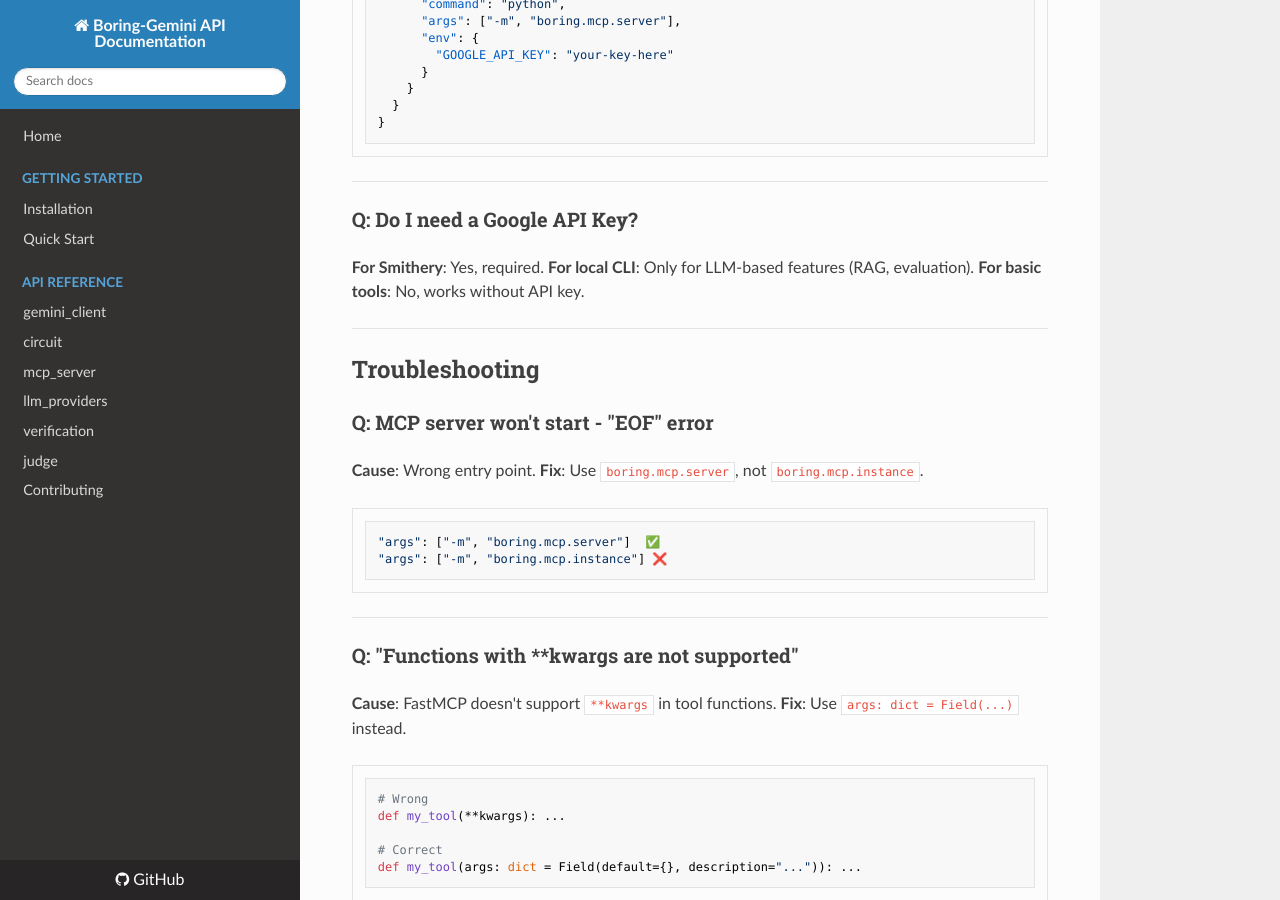
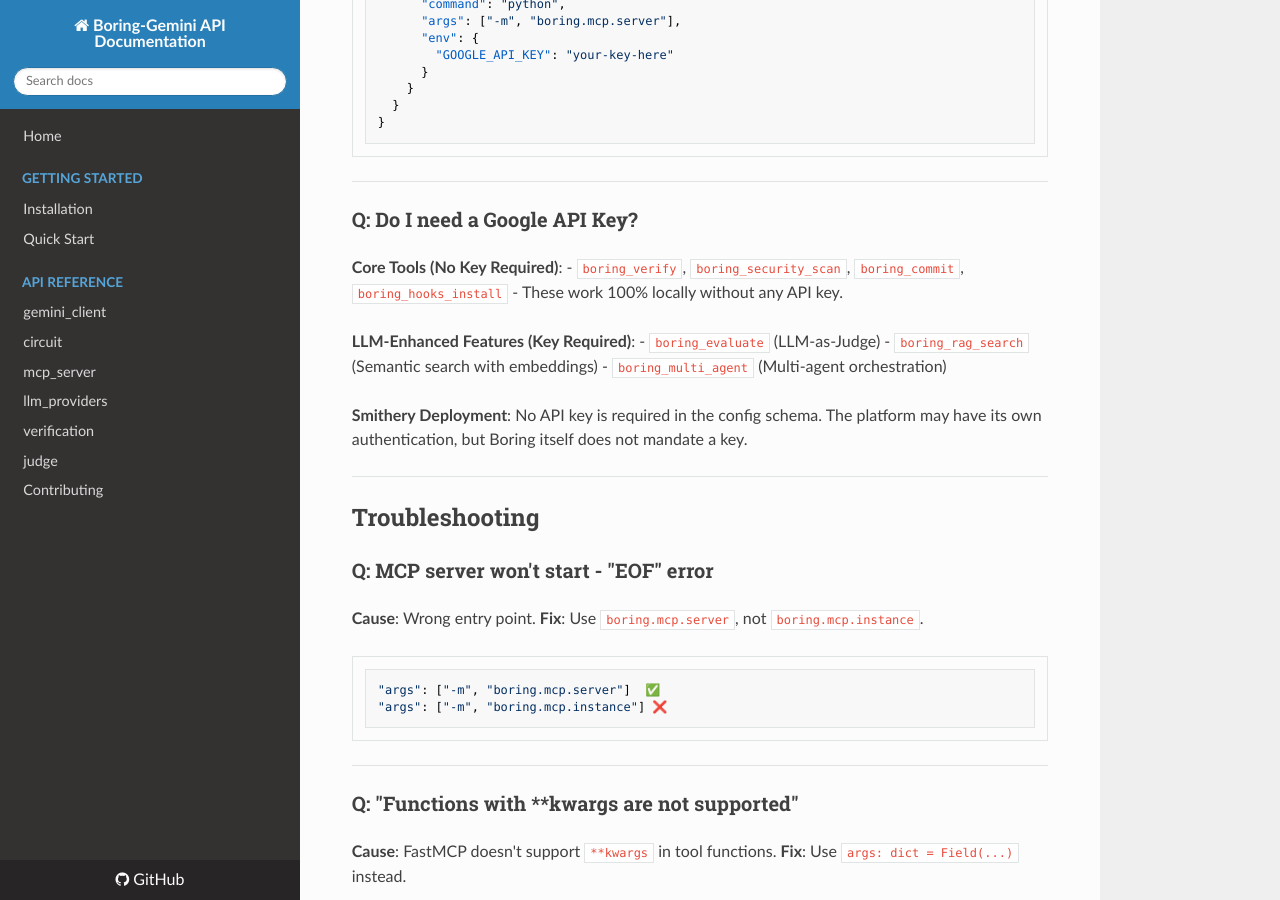
Before and after one commit to Boring206/boring-gemini, an MkDocs documentation site: the page built from docs/APPENDIX_B_FAQ.md, in a window 1280 px wide and 900 px high, scrolled down 762 px. Built offline with MkDocs 1.6.1, drawn with Linux system fonts in a browser that asks for light colours; nearby versions of some CDN libraries.

Commit message:
docs: clarify API Key requirements in FAQ

```diff
--- a/docs/APPENDIX_B_FAQ.md
+++ b/docs/APPENDIX_B_FAQ.md
@@ -41,9 +41,16 @@ Add to your MCP config (`.cursor/mcp.json` or `mcp_config.json`):
 
 ### Q: Do I need a Google API Key?
 
-**For Smithery**: Yes, required.
-**For local CLI**: Only for LLM-based features (RAG, evaluation).
-**For basic tools**: No, works without API key.
+**Core Tools (No Key Required)**:
+- `boring_verify`, `boring_security_scan`, `boring_commit`, `boring_hooks_install`
+- These work 100% locally without any API key.
+
+**LLM-Enhanced Features (Key Required)**:
+- `boring_evaluate` (LLM-as-Judge)
+- `boring_rag_search` (Semantic search with embeddings)
+- `boring_multi_agent` (Multi-agent orchestration)
+
+**Smithery Deployment**: No API key is required in the config schema. The platform may have its own authentication, but Boring itself does not mandate a key.
 
 ---
 
```
